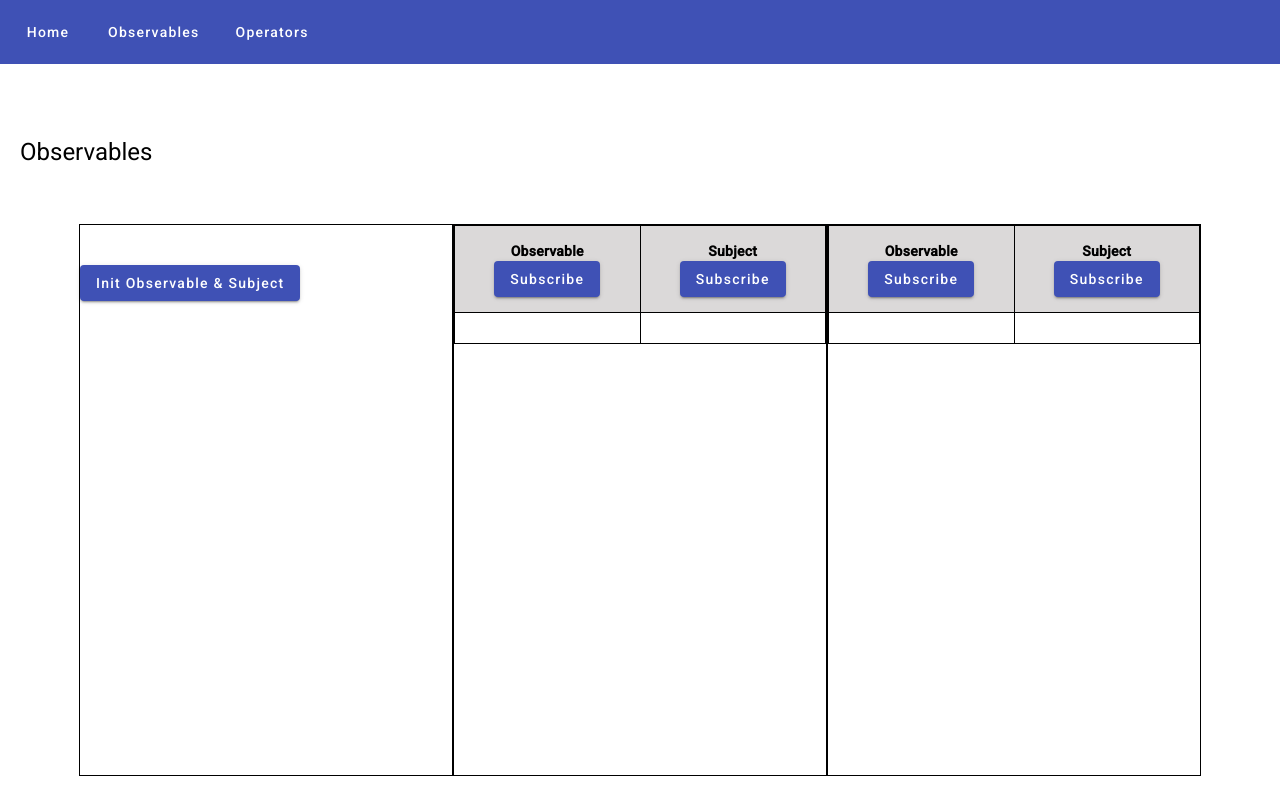
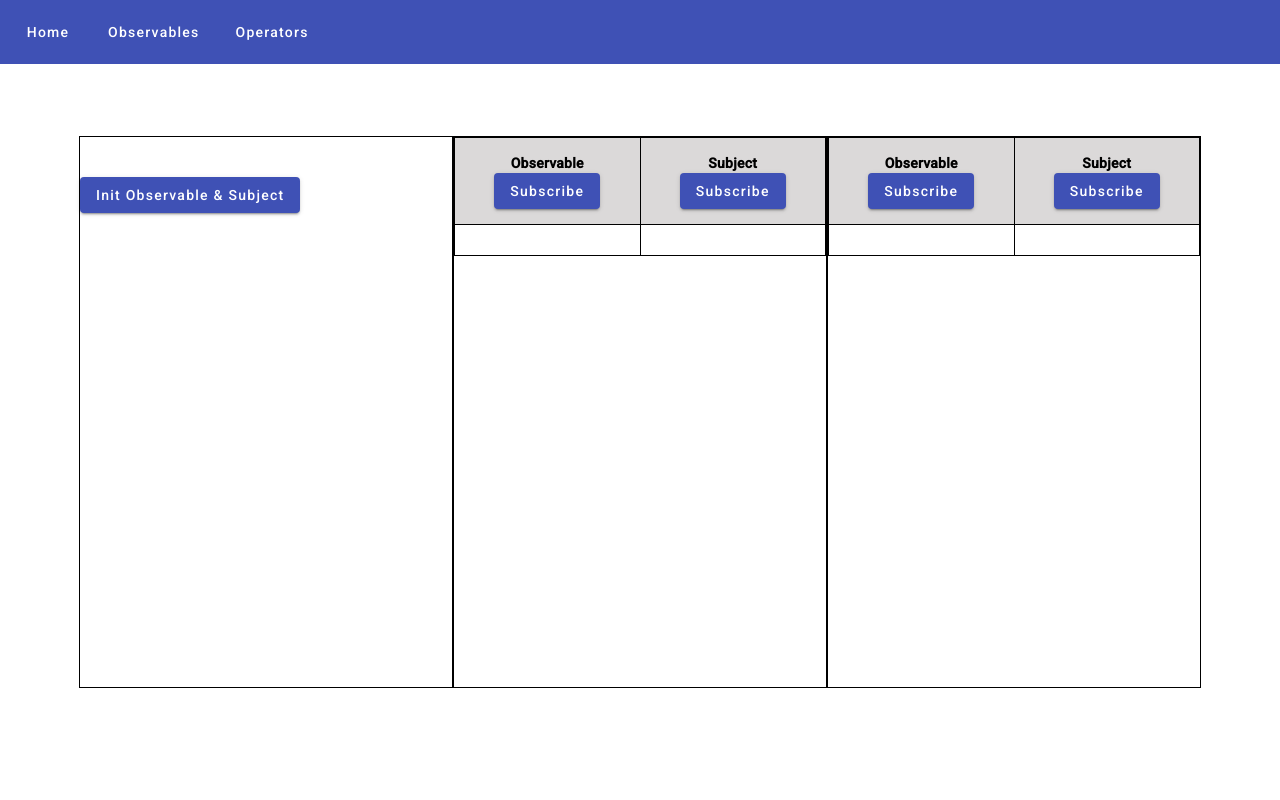
Before and after one commit to Joey73/rxjs-exercises, an Angular app: page /observables in a window 1280 px wide. Built offline with nearby package versions, Linux system fonts and the light colour scheme.

Commit message:
Several improvements

```diff
--- a/src/app/observables/observables.component.html
+++ b/src/app/observables/observables.component.html
@@ -1,6 +1,3 @@
-<h1>Observables</h1>
-<br>
-<br>
 <div class="parent">
     <div class="components">
         <app-test1></app-test1>
```
